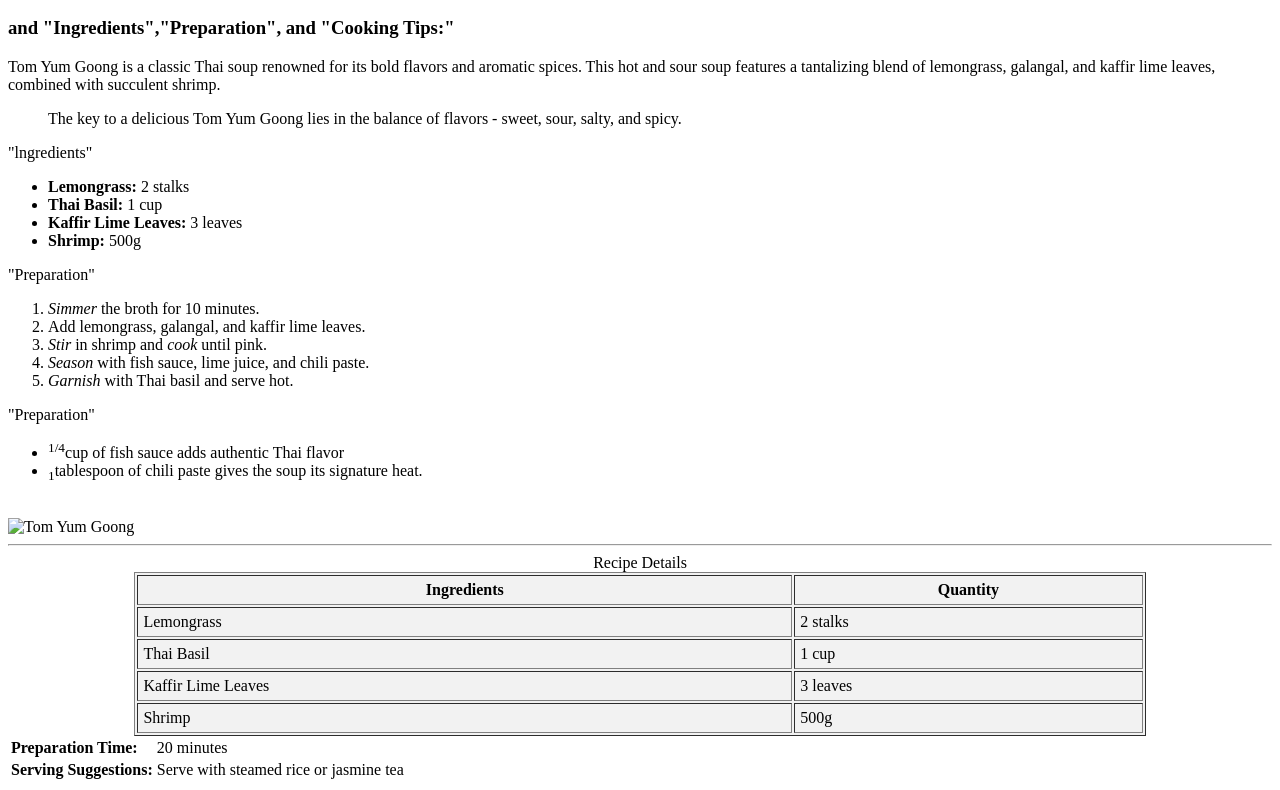
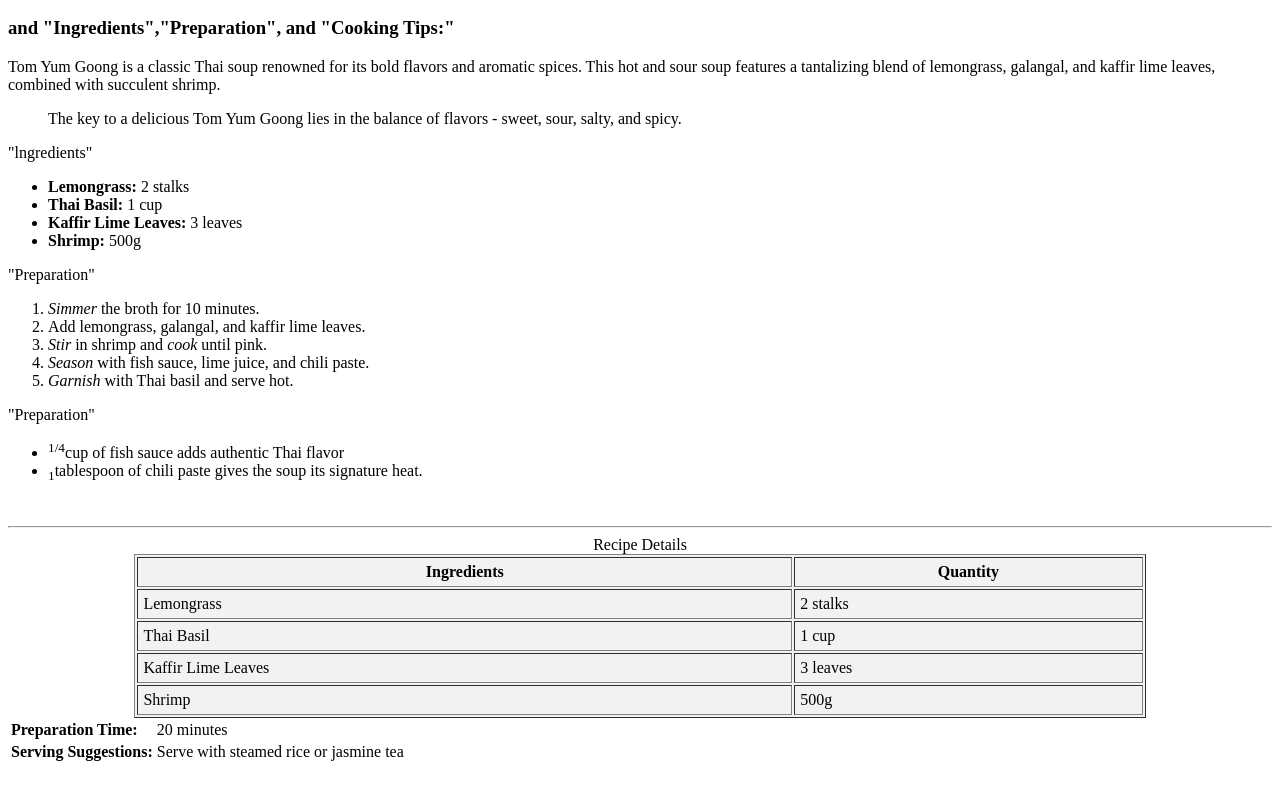
Before and after one commit to sanicabettyrose/culinary-adventure, a plain HTML site: page index.html in a window 1280 px wide. Shown: the part 110-900 px from the top of the page. Drawn offline with Linux system fonts and the light colour scheme.

Commit message:
Update index.html

```diff
--- a/index.html
+++ b/index.html
@@ -28,8 +28,6 @@
     <li><sup>1/4</sup>cup of fish sauce adds authentic Thai flavor</li>
     <li><sub>1</sub>tablespoon of chili paste gives the soup its signature heat.</li>
 </ul>
-<br>
-              <img src="https//edube.org/uploads/media/default/0001/04/thai-soup.jpg" alt="Tom Yum Goong">
 <br>
 <hr>
 <table border="1" celspacing="10" cellpadding="5" width="80%" heigth="200" align="center" bgcolor="#f2f2f2">
```
